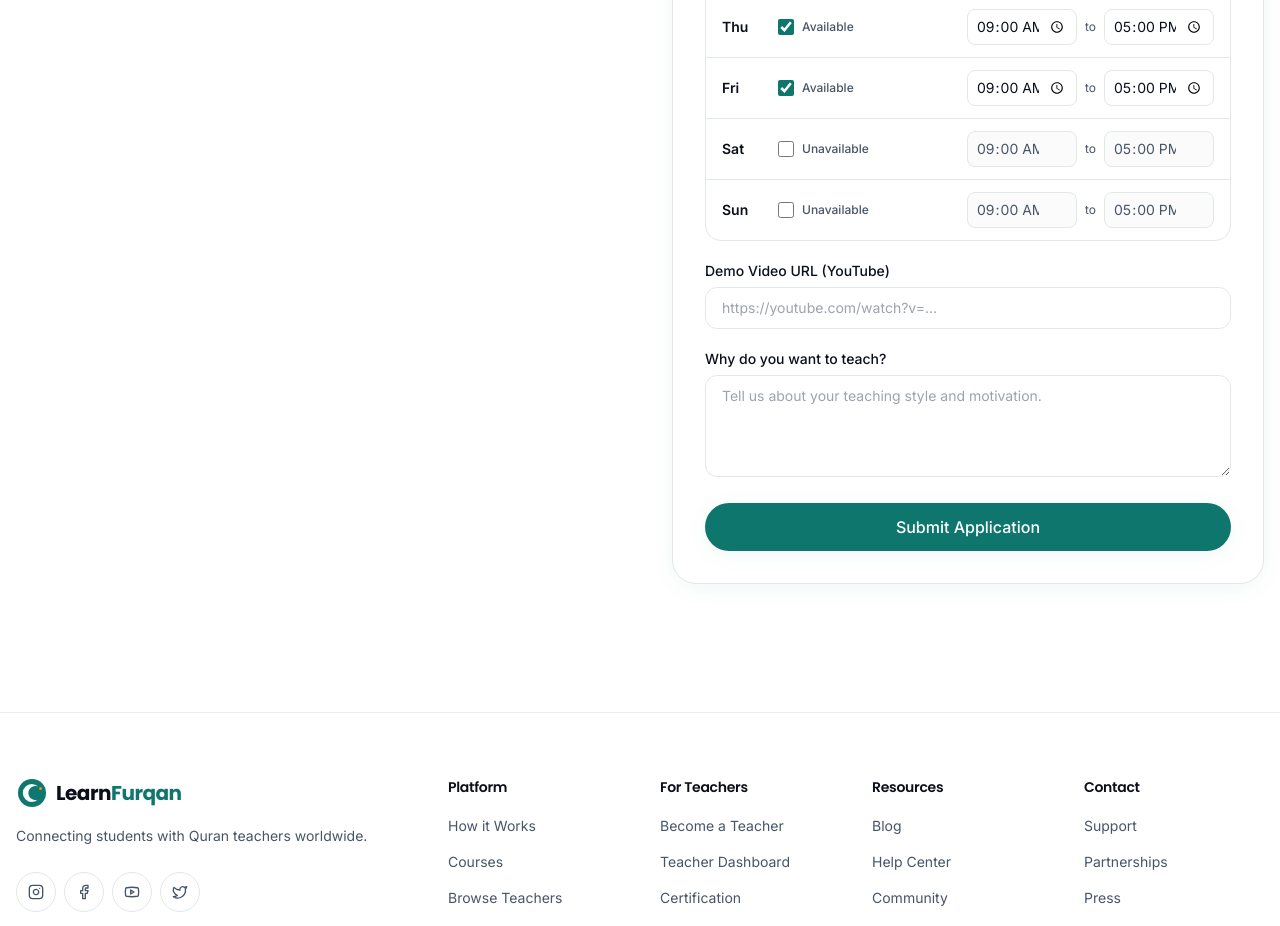
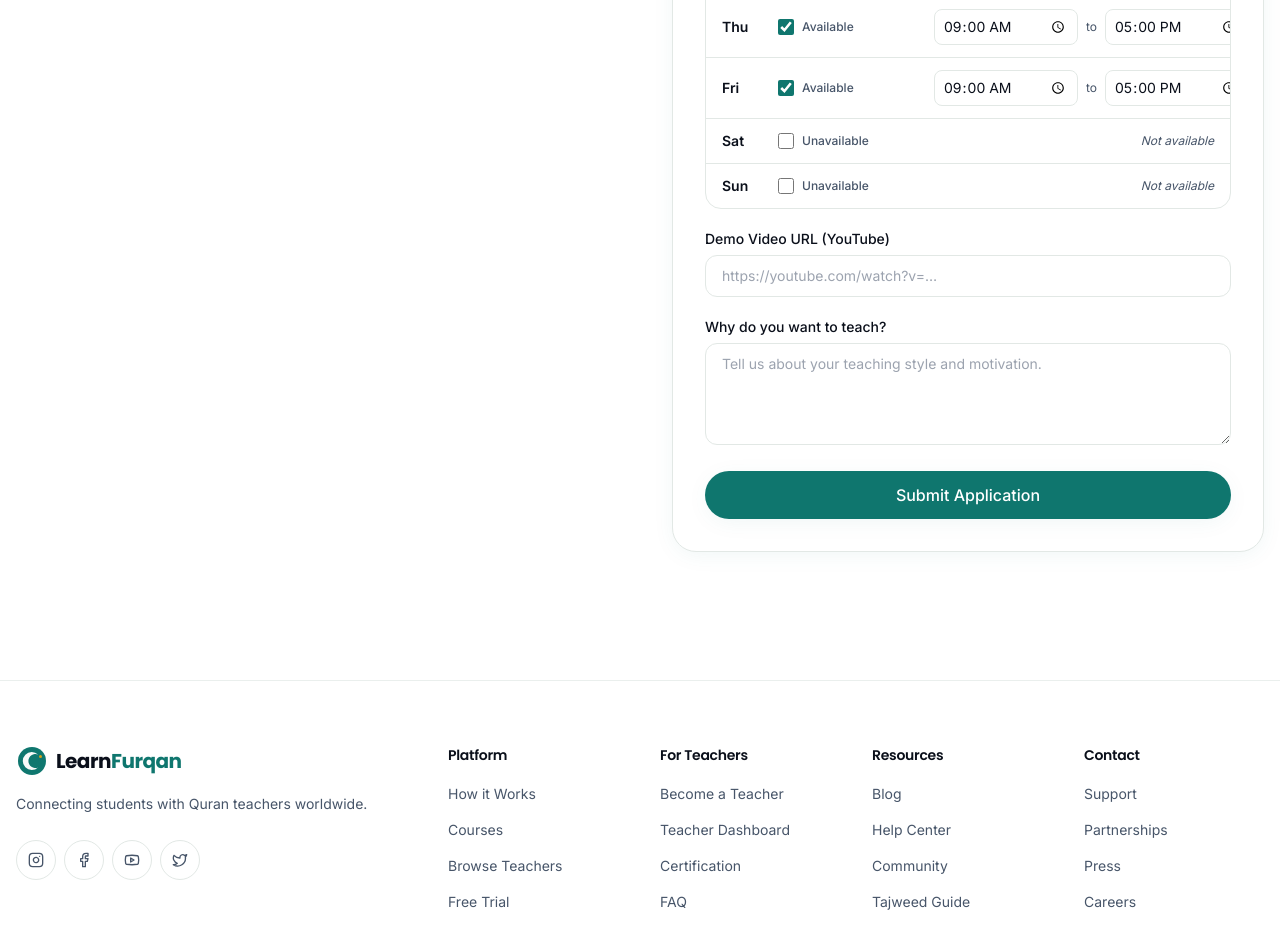
Before and after one commit to Sajid9100/learnfurqan, a Next.js app: page /become-a-teacher in a window 1280 px wide. Shown: the part 1740-2666 px from the top of the page. Built offline with nearby package versions, Linux system fonts and the light colour scheme; no server answers.

Commit message:
fix: availability grid time input width and disabled state
Co-Authored-By: Claude Opus 4.7 <noreply@anthropic.com>

```diff
--- a/app/become-a-teacher/ApplyForm.tsx
+++ b/app/become-a-teacher/ApplyForm.tsx
@@ -268,29 +268,35 @@ function AvailabilityGrid({
               </label>
 
               <div className="flex flex-1 items-center justify-end gap-2">
+                {enabled ? (
+                  <>
                     <input
                       type="time"
                       aria-label={`${label} from`}
-                  disabled={!enabled}
                       min="00:00"
                       max="23:30"
                       step={1800}
                       value={day?.from ?? "09:00"}
                       onChange={(e) => setTime(key, "from", e.target.value)}
-                  className="h-9 w-[110px] shrink-0 rounded-lg border border-border bg-white px-2 text-sm text-foreground outline-none focus:border-primary focus:ring-2 focus:ring-primary/30 disabled:cursor-not-allowed disabled:bg-muted/40 disabled:text-muted-foreground"
+                      className="h-9 w-36 shrink-0 rounded-lg border border-border bg-white px-2 text-sm text-foreground outline-none focus:border-primary focus:ring-2 focus:ring-primary/30"
                     />
                     <span className="text-xs text-muted-foreground">to</span>
                     <input
                       type="time"
                       aria-label={`${label} to`}
-                  disabled={!enabled}
                       min="00:00"
                       max="23:30"
                       step={1800}
                       value={day?.to ?? "17:00"}
                       onChange={(e) => setTime(key, "to", e.target.value)}
-                  className="h-9 w-[110px] shrink-0 rounded-lg border border-border bg-white px-2 text-sm text-foreground outline-none focus:border-primary focus:ring-2 focus:ring-primary/30 disabled:cursor-not-allowed disabled:bg-muted/40 disabled:text-muted-foreground"
+                      className="h-9 w-36 shrink-0 rounded-lg border border-border bg-white px-2 text-sm text-foreground outline-none focus:border-primary focus:ring-2 focus:ring-primary/30"
                     />
+                  </>
+                ) : (
+                  <span className="text-xs italic text-muted-foreground">
+                    Not available
+                  </span>
+                )}
               </div>
             </div>
           );
```
Lines whose indentation alone changed are shown as unchanged.
